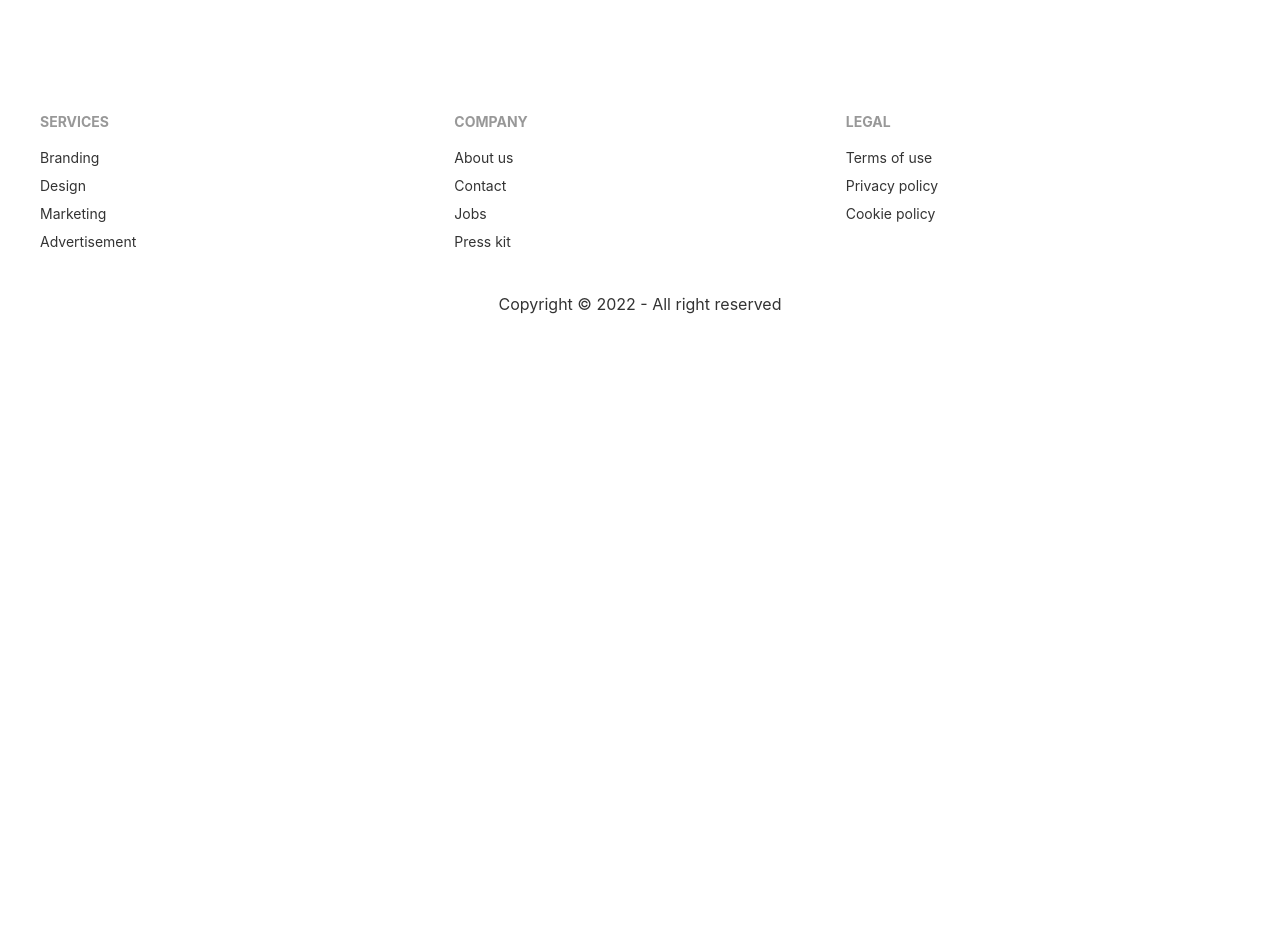
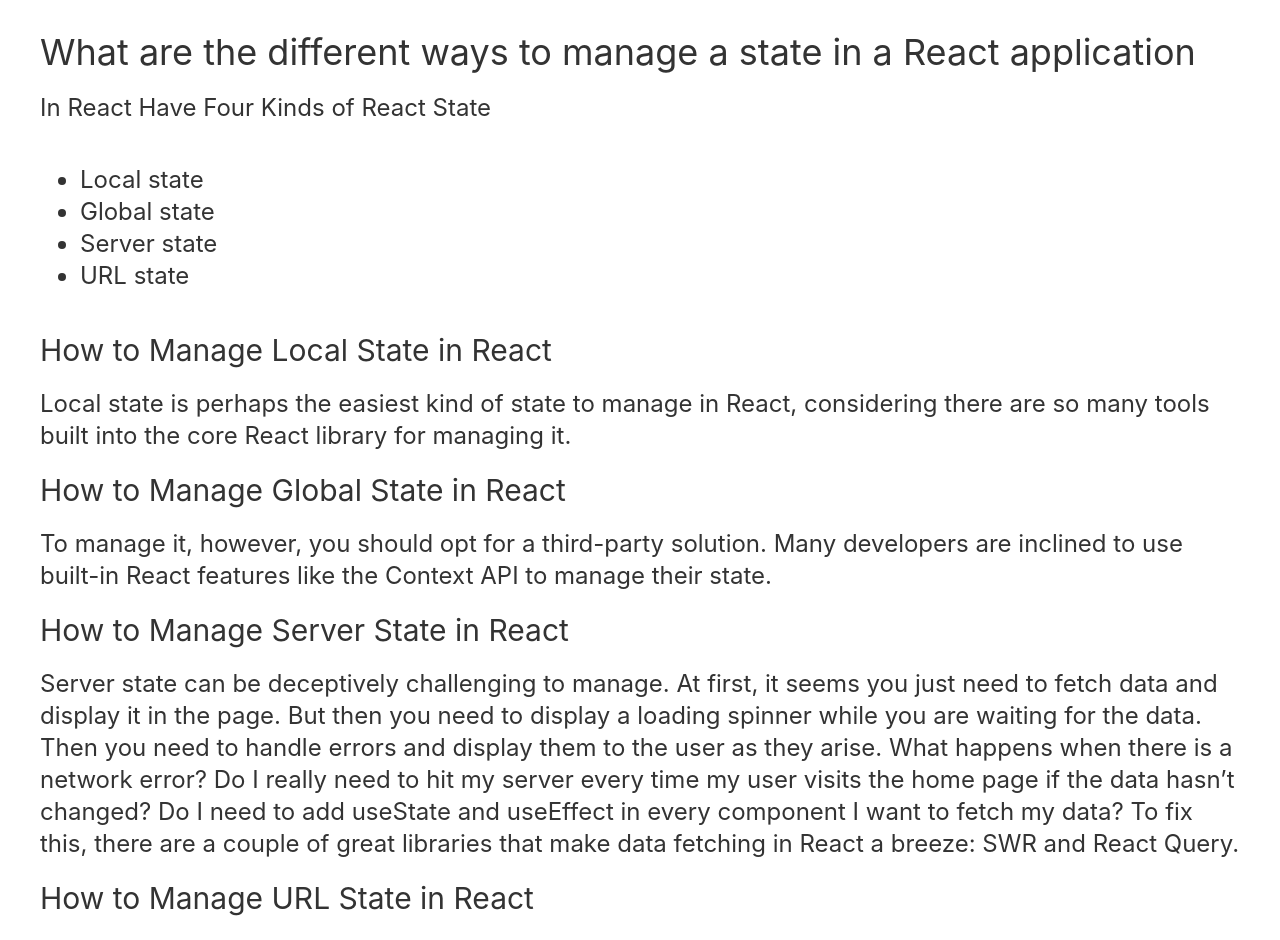
Before and after one commit to monirakandha/manufecture-client-side, a React (Create React App) app: page /blog in a window 1280 px wide. Shown: the part 440-1380 px from the top of the page. Before the commit the page ends 836 px from the top, so only its background shows below. Built offline with nearby package versions, Linux system fonts and the light colour scheme.

Commit message:
second blog answer added

```diff
--- a/src/Pages/Blog/Blog.js
+++ b/src/Pages/Blog/Blog.js
@@ -15,6 +15,33 @@ const Blog = () => {
                 <li className='text-2xl text-left'>Using Immutable Data Structures</li>
             </ul>
             </div>
+            <div >
+            <h1 className='text-4xl text-left'>What are the different ways to manage a state in a React application</h1>
+            </div>
+            <div className=''>
+            <h1 className='text-2xl text-left mt-5'>In React Have Four Kinds of React State</h1>
+            <ul className="list-disc mr-5 p-10">
+                <li className='text-2xl text-left'>Local state</li>
+                <li className='text-2xl text-left'>Global state</li>
+                <li className='text-2xl text-left'>Server state</li>
+                <li className='text-2xl text-left'>URL state</li>
+            </ul>
+            <h1 className='text-3xl text-left'>How to Manage Local State in React</h1>
+            <h3 className='text-2xl text-left mt-5'>Local state is perhaps the easiest kind of state to manage in React, considering there are so many tools built into the core React library for managing it.</h3>
+            <h1 className='text-3xl text-left mt-5'>How to Manage Global State in React</h1>
+            <h3 className='text-2xl text-left mt-5'>To manage it, however, you should opt for a third-party solution. Many developers are inclined to use built-in React features like the Context API to manage their state.</h3>
+
+            <h1 className='text-3xl text-left mt-5'>How to Manage Server State in React</h1>
+            <h3 className='text-2xl text-left mt-5'>Server state can be deceptively challenging to manage.
+            At first, it seems you just need to fetch data and display it in the page. But then you need to display a loading spinner while you are waiting for the data. Then you need to handle errors and display them to the user as they arise.
+            What happens when there is a network error? Do I really need to hit my server every time my user visits the home page if the data hasn’t changed? Do I need to add useState and useEffect in every component I want to fetch my data?
+            To fix this, there are a couple of great libraries that make data fetching in React a breeze: SWR and React Query.</h3>
+
+            <h1 className='text-3xl text-left mt-5'>How to Manage URL State in React</h1>
+            <h3 className='text-2xl text-left mt-5'>To end a difficult topic on a positive note, URL state is largely already managed for you if you are using a framework like Next.js or the current version of React Router.
+            URL state is quite easy to manage, usually through custom hooks that give us all the information we need about our location, history, and pathname.
+            If you are using React Router, you can get all the information you need using useHistory or useLocation.</h3>
+            </div>
         </div>
     );
 };
```
Lines whose indentation alone changed are shown as unchanged.
